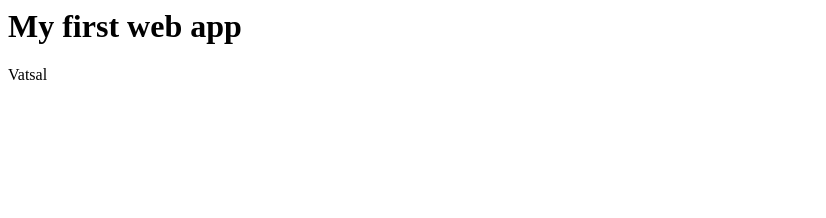
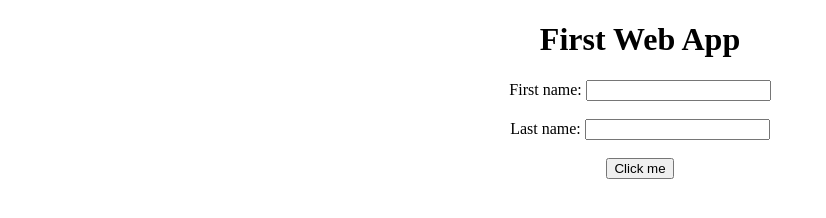
Before and after one commit to Vatsal2147/FirstWebApp, a plain HTML site: page index.html in a window 1280 px wide. Shown: the whole page, without its empty margins (0-826 px from the left). Drawn offline with Linux system fonts and the light colour scheme.

Commit message:
Update index.html

```diff
--- a/index.html
+++ b/index.html
@@ -1,2 +1,20 @@
-<h1> My first web app </h1>
-Vatsal
+<!DOCTYPE html>
+<html>
+<head>
+	<title>List Tag</title>
+<script src="myscript.js"></script>
+</head>
+
+
+<center>
+<body>
+	<h1>First Web App</h1>
+
+	<label for="fname">First name:</label>
+  <input type="text" id="fname" name="fname"><br><br>
+  <label for="lname">Last name:</label>
+  <input type="text" id="lname" name="lname"><br><br>
+  <button onclick="myFunction()">Click me</button>
+
+	</body>
+	</html>
```
